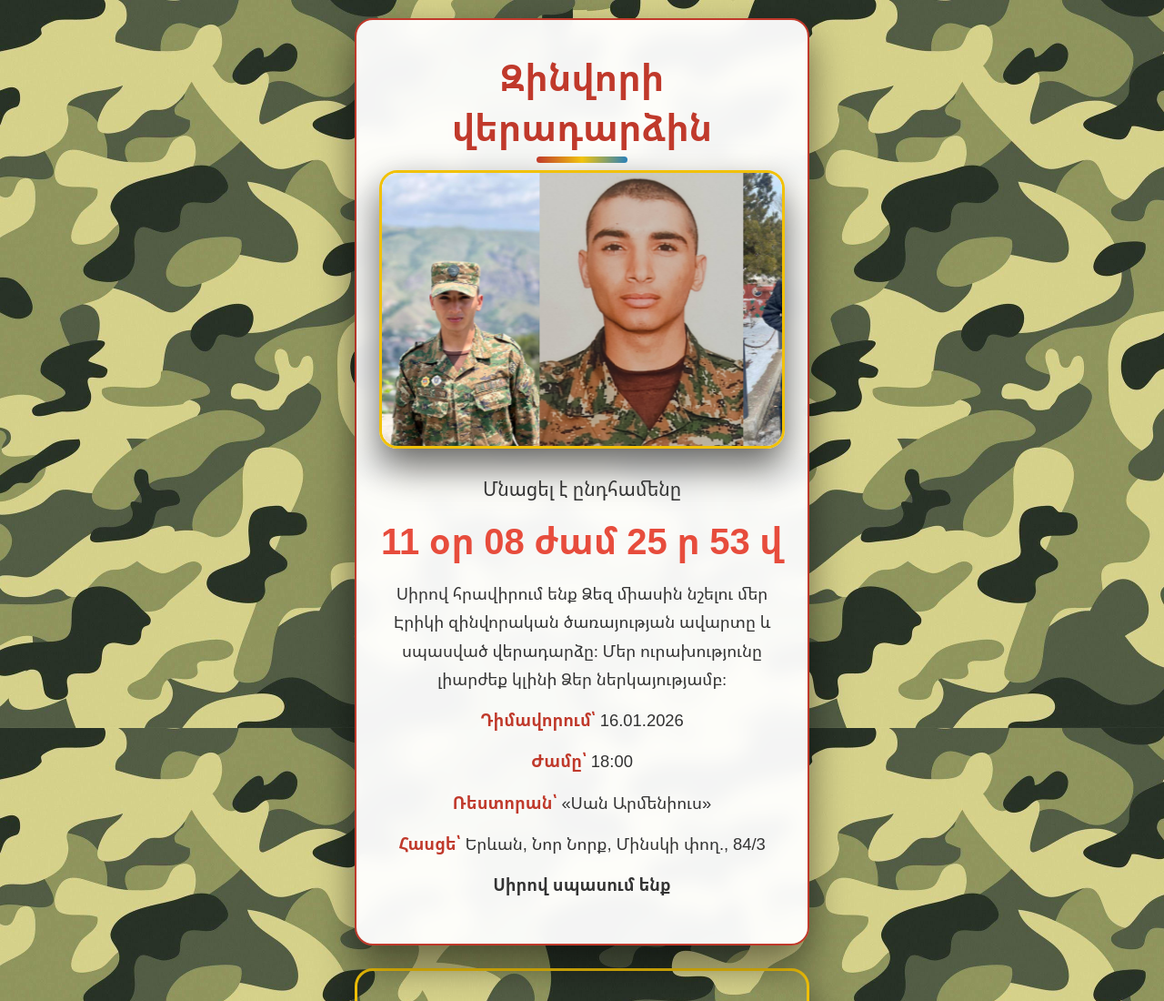
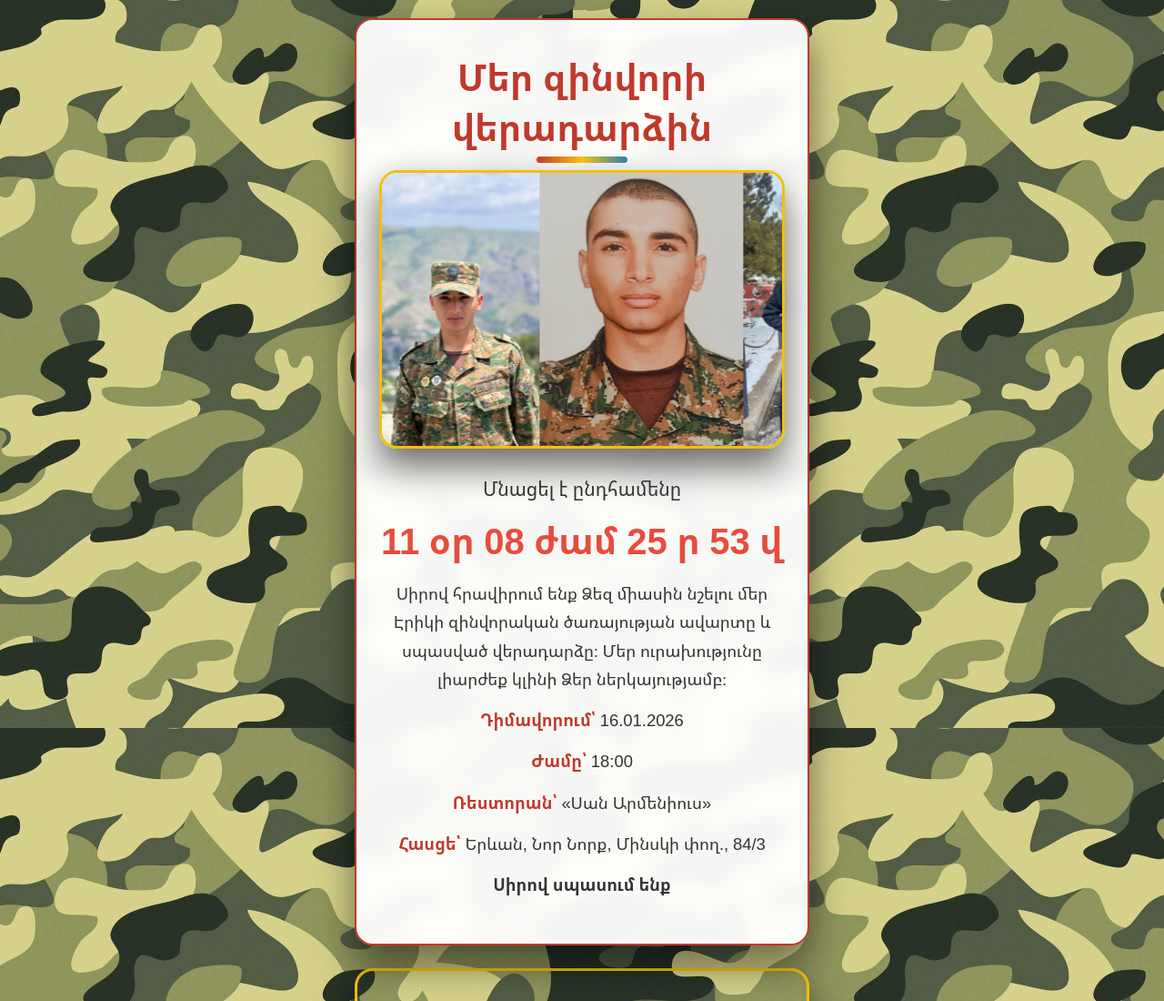
Before and after one commit to ggisnode/Return, a plain HTML site: page index.html in a window 1280 px wide. Shown: the top 1100 px of the page at 91% size. Drawn offline with Linux system fonts and the light colour scheme; grey boxes are pictures that could not be loaded.

Commit message:
Update index.html

```diff
--- a/index.html
+++ b/index.html
@@ -10,7 +10,7 @@
 <body>
     <div class="wrapper">
         <div class="card">
-            <h1>Զինվորի վերադարձին</h1>
+            <h1>Մեր զինվորի վերադարձին</h1>
 
             <!-- Slideshow inside the card -->
             <div class="slideshow-container">
```
